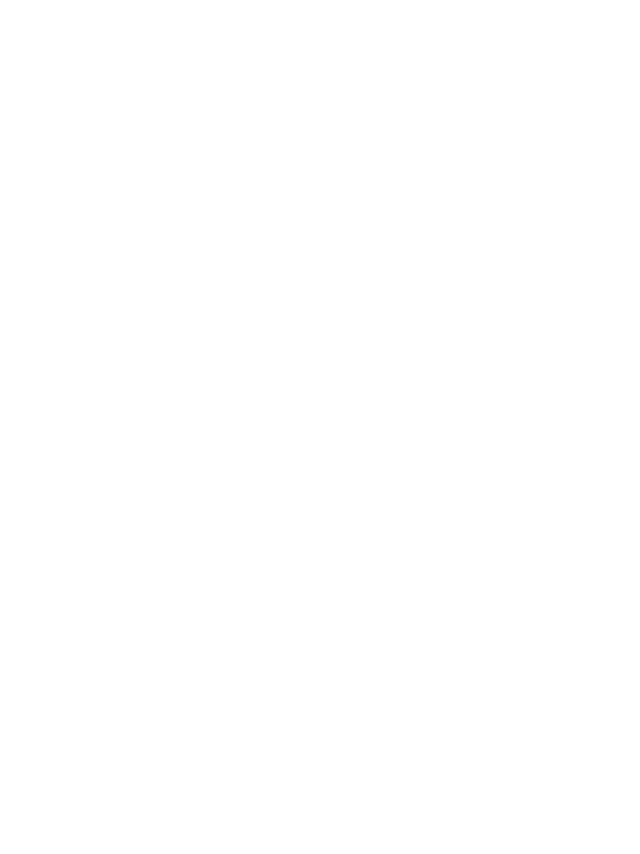
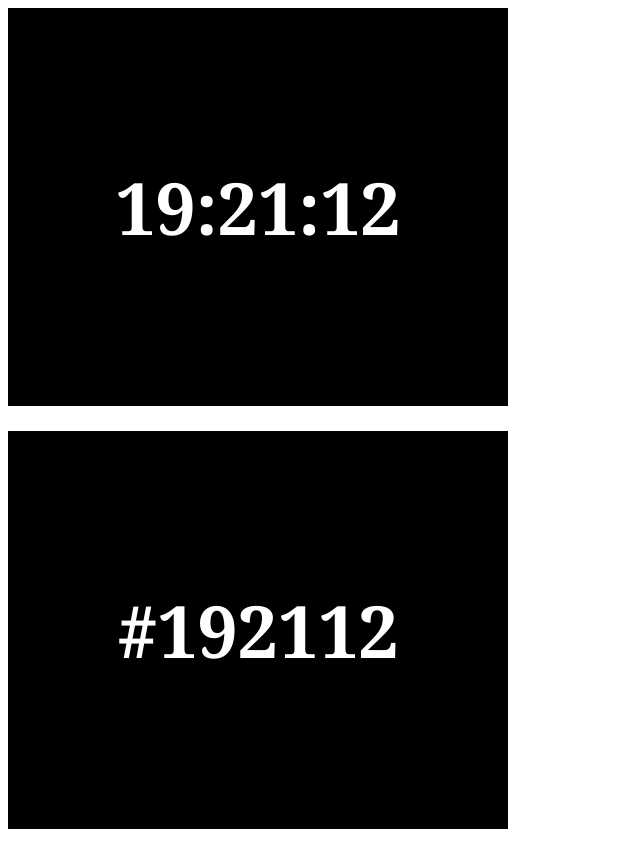
Before and after one commit to jbrz/TIYa9, a plain HTML site: page index.html in a window 1280 px wide. Shown: the whole page, without its empty margins (0-640 px from the left). Before the commit the page ends 800 px from the top, so only its background shows below. Drawn offline with Linux system fonts and the light colour scheme.

Commit message:
Clock codes complete.  Styling begun, colorization required.

```diff
--- a/index.html
+++ b/index.html
@@ -2,12 +2,18 @@
 <html>
 <head>
   <title>Clocks, Hexes, and Witches, OH MY.</title>
+  <link rel="stylesheet" type="text/css" href="Reset.css">
+  <link rel="stylesheet" type="text/css" href="main.css">
 </head>
 <body>
 
 <div class="container">
-  <div class="clock" id="clockbox"></div>
+  <div class="clock clock1" id="clockone"></div>
+  <div class="clock clock2" id="clocktwo"></div>
 </div>
+
+<script type="text/javascript" src="jQuery.js"></script>
+<script type="text/javascript" src="main.js "></script>
 
 </body>
 </html>
--- a/main.js
+++ b/main.js
@@ -1,13 +1,31 @@
+// Clock 1
+
     function GetClock(){
       var d=new Date();
       var nhour=d.getHours(),nmin=d.getMinutes(),nsec=d.getSeconds();
       if(nmin<=9) nmin="0"+nmin
       if(nsec<=9) nsec="0"+nsec;
 
-document.getElementById('clockbox').innerHTML=""+nhour+":"+nmin+":"+nsec+"";
-}
+    document.getElementById('clockone').innerHTML=""+nhour+":"+nmin+":"+nsec+"";
+    };
 
     window.onload=function(){
     GetClock();
+    GetClock2();
     setInterval(GetClock,1000);
+    setInterval(GetClock2,1000);
+    };
+
+// Clock 2
+
+  // Clock Function
+    function GetClock2(){
+      var d2=new Date();
+      var nhour2=d2.getHours(),nmin2=d2.getMinutes(),nsec2=d2.getSeconds();
+      if(nmin2<=9) nmin2="0"+nmin2
+      if(nsec2<=9) nsec2="0"+nsec2;
+
+    document.getElementById('clocktwo').innerHTML="#"+nhour2+nmin2+nsec2+"";
     }
+
+$('.clock').css({'background-color':'black', 'background-width':'500px', 'background-height':'350px', 'color':'white', 'width':'500px', 'margin-bottom':'25px', 'padding-top':'150px', 'padding-bottom':'150px', 'text-align':'center', 'font-size':'72px', 'font-family':'Cambria, script', 'font-weight':'bold'});
```
Lines whose indentation alone changed are shown as unchanged.
